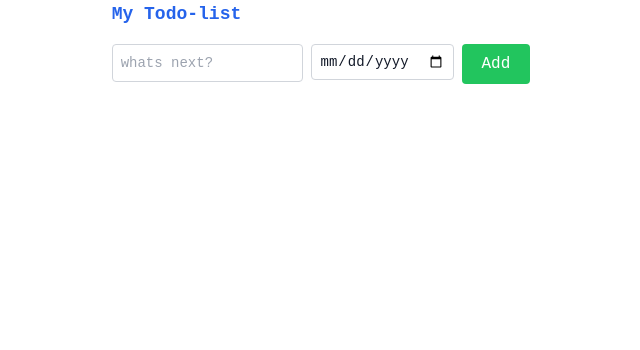
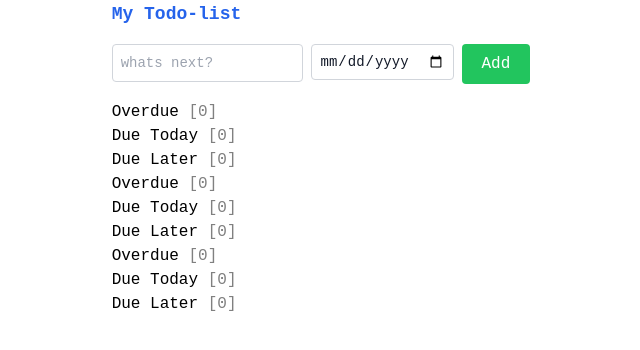
Before and after one commit to IamAnkitR/ToDo-Web-App, a Node project: template views/index.ejs in a window 1280 px wide. Shown: the top 350 px of the page, without its empty margins (315-955 px from the left). Run offline with Node 20 templates, Linux system fonts and the light colour scheme; the template is opened without the code that fills it, so the values that code supplies are empty; some libraries are stand-ins or nearby versions.

Commit message:
Update index.ejs

```diff
--- a/views/index.ejs
+++ b/views/index.ejs
@@ -31,7 +31,11 @@
 
 
             </form>
-
+            <div>
+                <%- include('todo.ejs', {title: "Overdue", data: overdue}) %>
+                <%- include('todo.ejs', {title: "Due Today", data: dueToday}) %>
+                <%- include('todo.ejs', {title: "Due Later", data: dueLater}) %>
+            </div>
 
         </div>
     </div>
```
